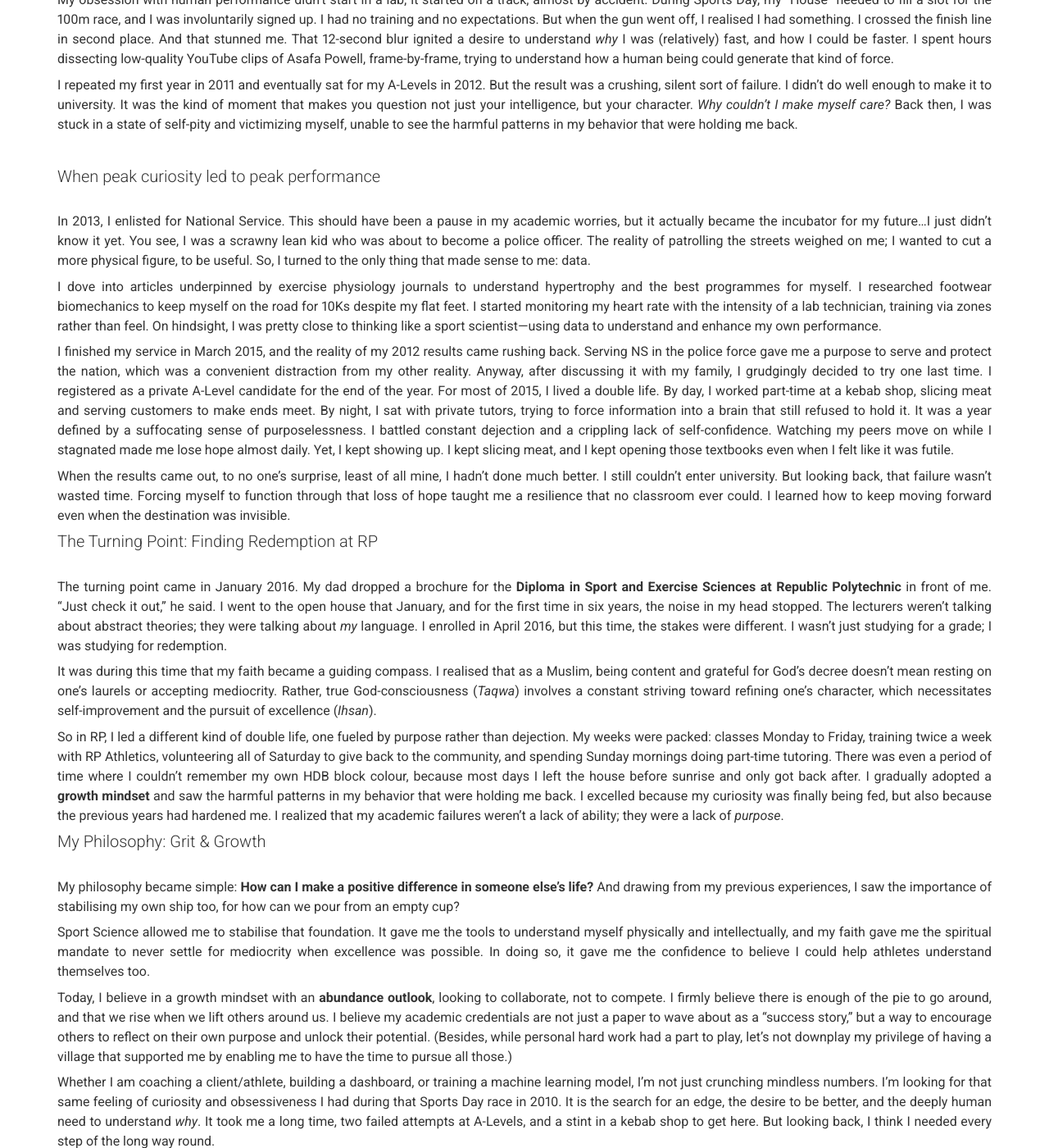
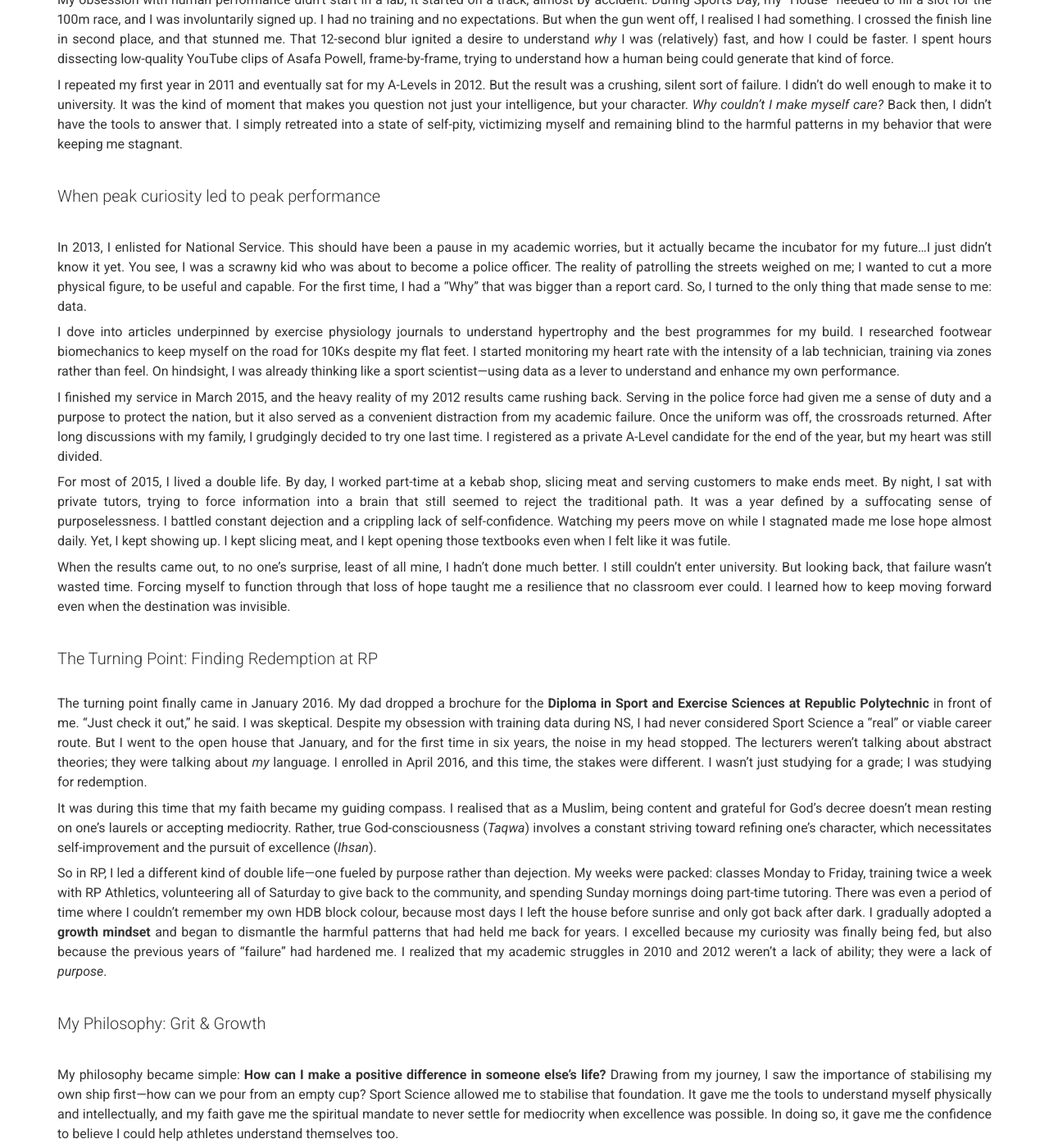
Before and after one commit to ibrahim-nasaruddin/ibrahim-nasaruddin.github.io, a Jekyll site: the page built from index.md, in a window 1280 px wide and 1400 px high, scrolled down 7565 px. Shown: the whole window at 82% size. Built offline with Jekyll 4.4.1, drawn with Linux system fonts in a browser that asks for light colours; nearby versions of some CDN libraries; some of the changed text lies outside the part shown.

Commit message:
Refactor personal narrative in _config.yml

```diff
--- a/_config.yml
+++ b/_config.yml
@@ -265,40 +265,44 @@ content:
 
       ### My non-linear path in sport science
 
-      If you had asked me in 2010 what I wanted to do with my life, I wouldn't have had an answer. I was too busy trying, and failing, to survive my first year of Junior College (newsflash—I didn't, and had to repeat the year). But if you had looked past my report card and checked my search history, the answer was already there.
+      If you had asked me in 2010 what I wanted to do with my life, I wouldn’t have had an answer. I was too busy trying, and failing, to survive my first year of Junior College (newsflash—I didn’t, and had to repeat the year). But if you had looked past my report card and checked my search history, the answer was already there.
 
-      My obsession with human performance didn't start in a lab; it started on a track, almost by accident. During Sports Day, my "House" needed to fill a slot for the 100m race, and I was involuntarily signed up. I had no training and no expectations. But when the gun went off, I realised I had something. I crossed the finish line in second place. And that stunned me. That 12-second blur ignited a desire to understand *why* I was (relatively) fast, and how I could be faster. I spent hours dissecting low-quality YouTube clips of Asafa Powell, frame-by-frame, trying to understand how a human being could generate that kind of force.
+      My obsession with human performance didn’t start in a lab; it started on a track, almost by accident. During Sports Day, my “House” needed to fill a slot for the 100m race, and I was involuntarily signed up. I had no training and no expectations. But when the gun went off, I realised I had something. I crossed the finish line in second place, and that stunned me. That 12-second blur ignited a desire to understand *why* I was (relatively) fast, and how I could be faster. I spent hours dissecting low-quality YouTube clips of Asafa Powell, frame-by-frame, trying to understand how a human being could generate that kind of force.
 
-      I repeated my first year in 2011 and eventually sat for my A-Levels in 2012. But the result was a crushing, silent sort of failure. I didn't do well enough to make it to university. It was the kind of moment that makes you question not just your intelligence, but your character. *Why couldn't I make myself care?* Back then, I was stuck in a state of self-pity and victimizing myself, unable to see the harmful patterns in my behavior that were holding me back.
+      I repeated my first year in 2011 and eventually sat for my A-Levels in 2012. But the result was a crushing, silent sort of failure. I didn’t do well enough to make it to university. It was the kind of moment that makes you question not just your intelligence, but your character. *Why couldn’t I make myself care?* Back then, I didn't have the tools to answer that. I simply retreated into a state of self-pity, victimizing myself and remaining blind to the harmful patterns in my behavior that were keeping me stagnant.
 
       <br>
       ## When peak curiosity led to peak performance
       <br>
-      In 2013, I enlisted for National Service. This should have been a pause in my academic worries, but it actually became the incubator for my future...I just didn't know it yet. You see, I was a scrawny lean kid who was about to become a police officer. The reality of patrolling the streets weighed on me; I wanted to cut a more physical figure, to be useful. So, I turned to the only thing that made sense to me: data.
 
-      I dove into articles underpinned by exercise physiology journals to understand hypertrophy and the best programmes for myself. I researched footwear biomechanics to keep myself on the road for 10Ks despite my flat feet. I started monitoring my heart rate with the intensity of a lab technician, training via zones rather than feel. On hindsight, I was pretty close to thinking like a sport scientist—using data to understand and enhance my own performance.
+      In 2013, I enlisted for National Service. This should have been a pause in my academic worries, but it actually became the incubator for my future…I just didn’t know it yet. You see, I was a scrawny kid who was about to become a police officer. The reality of patrolling the streets weighed on me; I wanted to cut a more physical figure, to be useful and capable. For the first time, I had a "Why" that was bigger than a report card. So, I turned to the only thing that made sense to me: data.
 
-      I finished my service in March 2015, and the reality of my 2012 results came rushing back. Serving NS in the police force gave me a purpose to serve and protect the nation, which was a convenient distraction from my other reality. Anyway, after discussing it with my family, I grudgingly decided to try one last time. I registered as a private A-Level candidate for the end of the year. For most of 2015, I lived a double life. By day, I worked part-time at a kebab shop, slicing meat and serving customers to make ends meet. By night, I sat with private tutors, trying to force information into a brain that still refused to hold it. It was a year defined by a suffocating sense of purposelessness. I battled constant dejection and a crippling lack of self-confidence. Watching my peers move on while I stagnated made me lose hope almost daily. Yet, I kept showing up. I kept slicing meat, and I kept opening those textbooks even when I felt like it was futile.
+      I dove into articles underpinned by exercise physiology journals to understand hypertrophy and the best programmes for my build. I researched footwear biomechanics to keep myself on the road for 10Ks despite my flat feet. I started monitoring my heart rate with the intensity of a lab technician, training via zones rather than feel. On hindsight, I was already thinking like a sport scientist—using data as a lever to understand and enhance my own performance.
 
-      When the results came out, to no one's surprise, least of all mine, I hadn't done much better. I still couldn't enter university. But looking back, that failure wasn't wasted time. Forcing myself to function through that loss of hope taught me a resilience that no classroom ever could. I learned how to keep moving forward even when the destination was invisible.
+      I finished my service in March 2015, and the heavy reality of my 2012 results came rushing back. Serving in the police force had given me a sense of duty and a purpose to protect the nation, but it also served as a convenient distraction from my academic failure. Once the uniform was off, the crossroads returned. After long discussions with my family, I grudgingly decided to try one last time. I registered as a private A-Level candidate for the end of the year, but my heart was still divided.
+
+      For most of 2015, I lived a double life. By day, I worked part-time at a kebab shop, slicing meat and serving customers to make ends meet. By night, I sat with private tutors, trying to force information into a brain that still seemed to reject the traditional path. It was a year defined by a suffocating sense of purposelessness. I battled constant dejection and a crippling lack of self-confidence. Watching my peers move on while I stagnated made me lose hope almost daily. Yet, I kept showing up. I kept slicing meat, and I kept opening those textbooks even when I felt like it was futile.
+
+      When the results came out, to no one’s surprise, least of all mine, I hadn’t done much better. I still couldn't enter university. But looking back, that failure wasn't wasted time. Forcing myself to function through that loss of hope taught me a resilience that no classroom ever could. I learned how to keep moving forward even when the destination was invisible.
+
       <br>
       ## The Turning Point: Finding Redemption at RP
       <br>
-      The turning point came in January 2016. My dad dropped a brochure for the **Diploma in Sport and Exercise Sciences at Republic Polytechnic** in front of me. "Just check it out," he said. I went to the open house that January, and for the first time in six years, the noise in my head stopped. The lecturers weren't talking about abstract theories; they were talking about *my* language. I enrolled in April 2016, but this time, the stakes were different. I wasn't just studying for a grade; I was studying for redemption.
+      The turning point finally came in January 2016. My dad dropped a brochure for the **Diploma in Sport and Exercise Sciences at Republic Polytechnic** in front of me. “Just check it out,” he said. I was skeptical. Despite my obsession with training data during NS, I had never considered Sport Science a “real” or viable career route. But I went to the open house that January, and for the first time in six years, the noise in my head stopped. The lecturers weren’t talking about abstract theories; they were talking about *my* language. I enrolled in April 2016, and this time, the stakes were different. I wasn’t just studying for a grade; I was studying for redemption.
 
-      It was during this time that my faith became a guiding compass. I realised that as a Muslim, being content and grateful for God's decree doesn't mean resting on one's laurels or accepting mediocrity. Rather, true God-consciousness (*Taqwa*) involves a constant striving toward refining one's character, which necessitates self-improvement and the pursuit of excellence (*Ihsan*).
+      It was during this time that my faith became my guiding compass. I realised that as a Muslim, being content and grateful for God’s decree doesn’t mean resting on one’s laurels or accepting mediocrity. Rather, true God-consciousness (*Taqwa*) involves a constant striving toward refining one’s character, which necessitates self-improvement and the pursuit of excellence (*Ihsan*).
 
-      So in RP, I led a different kind of double life, one fueled by purpose rather than dejection. My weeks were packed: classes Monday to Friday, training twice a week with RP Athletics, volunteering all of Saturday to give back to the community, and spending Sunday mornings doing part-time tutoring. There was even a period of time where I couldn't remember my own HDB block colour, because most days I left the house before sunrise and only got back after. I gradually adopted a **growth mindset** and saw the harmful patterns in my behavior that were holding me back. I excelled because my curiosity was finally being fed, but also because the previous years had hardened me. I realized that my academic failures weren't a lack of ability; they were a lack of *purpose*.
+      So in RP, I led a different kind of double life—one fueled by purpose rather than dejection. My weeks were packed: classes Monday to Friday, training twice a week with RP Athletics, volunteering all of Saturday to give back to the community, and spending Sunday mornings doing part-time tutoring. There was even a period of time where I couldn’t remember my own HDB block colour, because most days I left the house before sunrise and only got back after dark. I gradually adopted a **growth mindset** and began to dismantle the harmful patterns that had held me back for years. I excelled because my curiosity was finally being fed, but also because the previous years of "failure" had hardened me. I realized that my academic struggles in 2010 and 2012 weren’t a lack of ability; they were a lack of *purpose*.
+
       <br>
       ## My Philosophy: Grit & Growth
       <br>
-      My philosophy became simple: **How can I make a positive difference in someone else's life?** And drawing from my previous experiences, I saw the importance of stabilising my own ship too, for how can we pour from an empty cup?
 
-      Sport Science allowed me to stabilise that foundation. It gave me the tools to understand myself physically and intellectually, and my faith gave me the spiritual mandate to never settle for mediocrity when excellence was possible. In doing so, it gave me the confidence to believe I could help athletes understand themselves too.
+      My philosophy became simple: **How can I make a positive difference in someone else’s life?** Drawing from my journey, I saw the importance of stabilising my own ship first—how can we pour from an empty cup? Sport Science allowed me to stabilise that foundation. It gave me the tools to understand myself physically and intellectually, and my faith gave me the spiritual mandate to never settle for mediocrity when excellence was possible. In doing so, it gave me the confidence to believe I could help athletes understand themselves too.
 
-      Today, I believe in a growth mindset with an **abundance outlook**, looking to collaborate, not to compete. I firmly believe there is enough of the pie to go around, and that we rise when we lift others around us. I believe my academic credentials are not just a paper to wave about as a "success story," but a way to encourage others to reflect on their own purpose and unlock their potential. (Besides, while personal hard work had a part to play, let's not downplay my privilege of having a village that supported me by enabling me to have the time to pursue all those.)
+      Today, I believe in a growth mindset with an **abundance outlook**. I look to collaborate, not to compete. I firmly believe there is enough of the pie to go around, and that we rise when we lift others around us. I see my academic credentials not as a "success story" to wave about, but as a bridge to help others reflect on their own purpose and unlock their potential. (And while hard work played its part, I must acknowledge my privilege: I had a "village" that supported me, enabling me the time and space to pursue this redemption.)
 
-      Whether I am coaching a client/athlete, building a dashboard, or training a machine learning model, I’m not just crunching mindless numbers. I’m looking for that same feeling of curiosity and obsessiveness I had during that Sports Day race in 2010. It is the search for an edge, the desire to be better, and the deeply human need to understand *why*. It took me a long time, two failed attempts at A-Levels, and a stint in a kebab shop to get here. But looking back, I think I needed every step of the long way round.
+      This journey informs every part of my professional life. Whether I am coaching a client, building a performance dashboard, or training a machine learning model, I’m not just crunching mindless numbers. I’m looking for that same feeling of curiosity and obsessiveness I had during that Sports Day race in 2010. It is the search for an edge, the desire to be better, and the deeply human need to understand *why*. It took me a long time, two failed attempts at A-Levels, and a stint in a kebab shop to get here. But looking back, I needed every step of the long way round.
 
 # Footer
 footer_show_references: true
```
